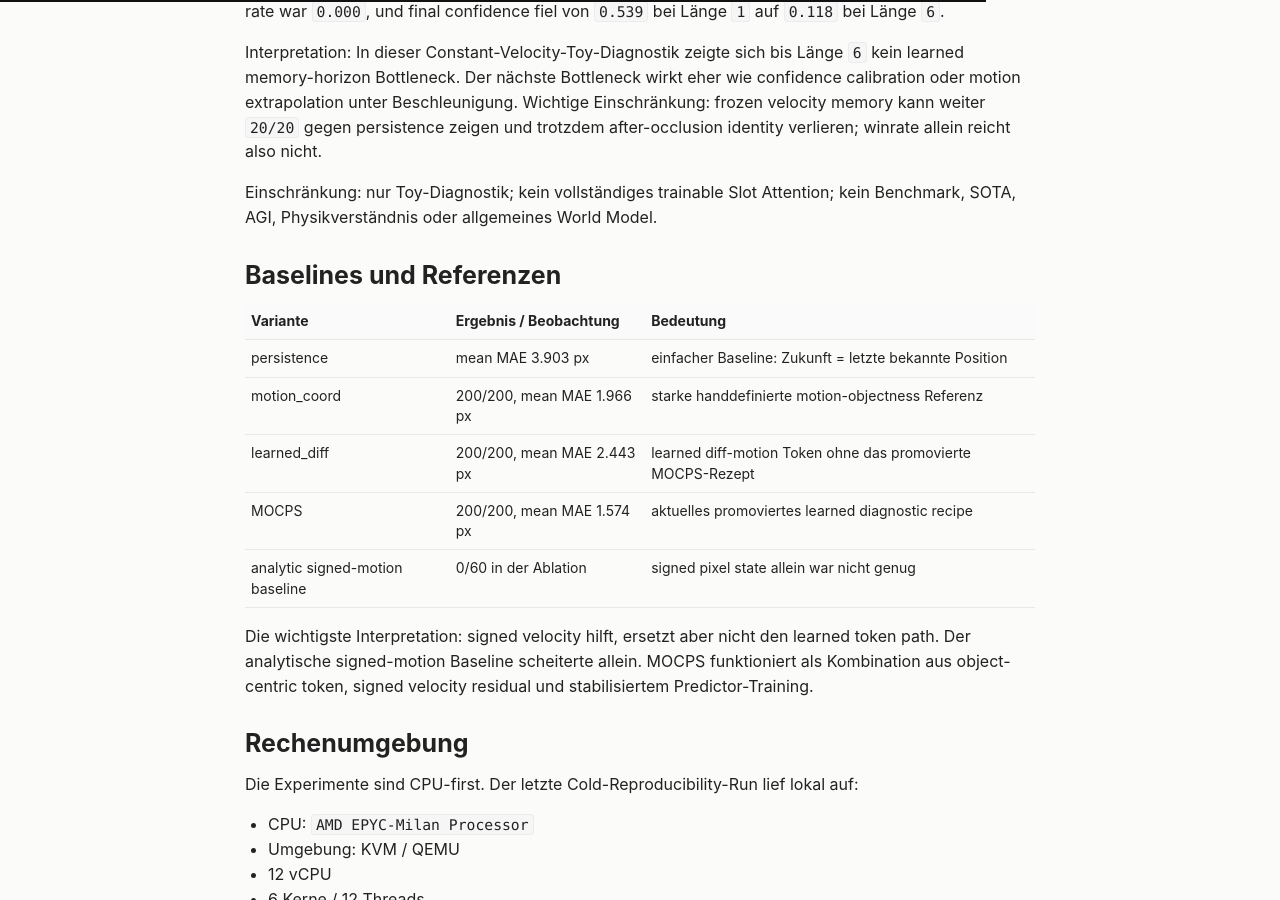
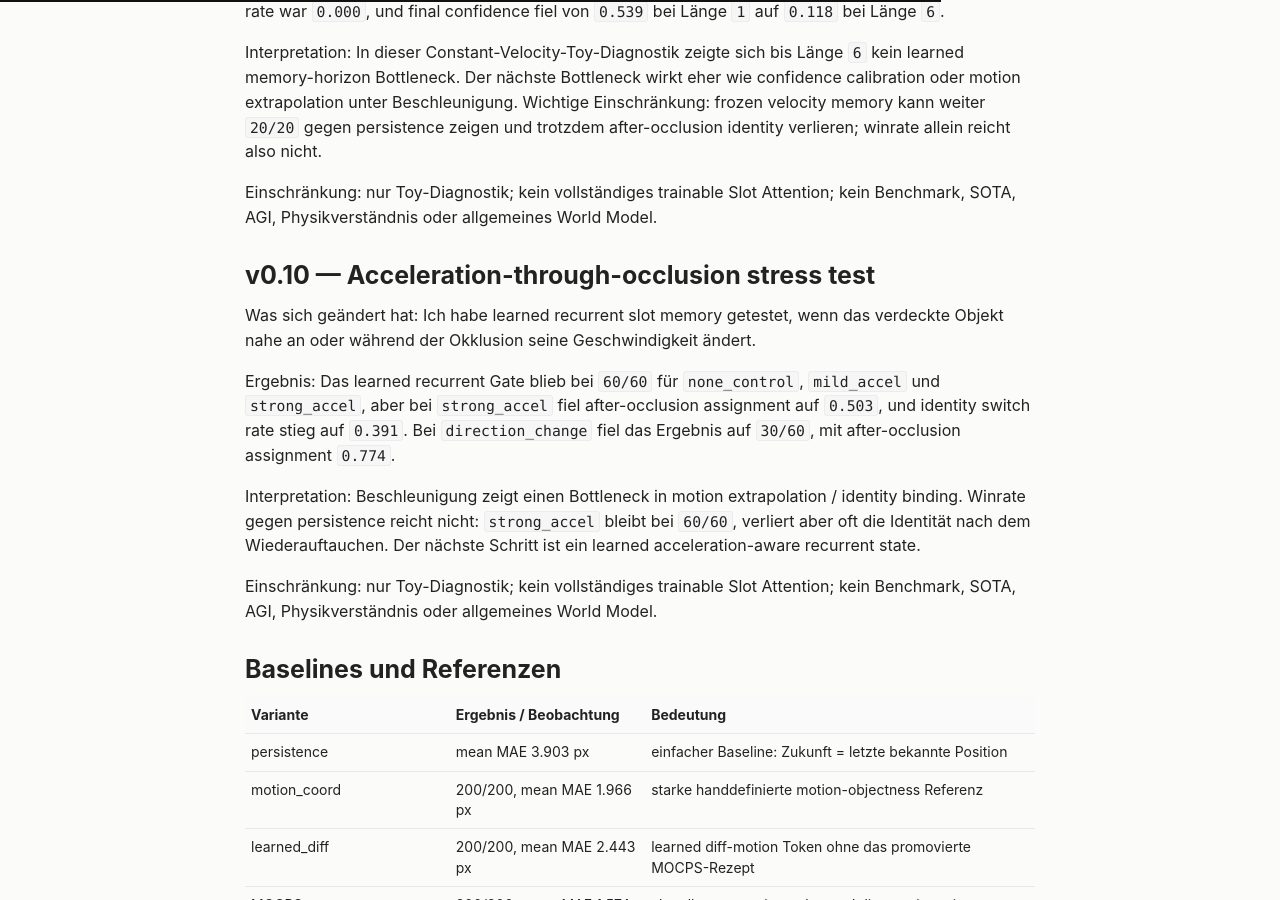
Before and after one commit to rdemb/rdemb.github.io, a Jekyll site: the page built from de/mocps.md, in a window 1280 px wide and 900 px high, scrolled down 6473 px. Built offline with Jekyll 4.4.1, drawn with Linux system fonts in a browser that asks for light colours; some of the changed text lies outside the part shown.

Commit message:
Update MOCPS acceleration occlusion note

```diff
--- a/de/mocps.md
+++ b/de/mocps.md
@@ -204,6 +204,16 @@ Interpretation: In dieser Constant-Velocity-Toy-Diagnostik zeigte sich bis Läng
 
 Einschränkung: nur Toy-Diagnostik; kein vollständiges trainable Slot Attention; kein Benchmark, SOTA, AGI, Physikverständnis oder allgemeines World Model.
 
+## v0.10 — Acceleration-through-occlusion stress test
+
+Was sich geändert hat: Ich habe learned recurrent slot memory getestet, wenn das verdeckte Objekt nahe an oder während der Okklusion seine Geschwindigkeit ändert.
+
+Ergebnis: Das learned recurrent Gate blieb bei `60/60` für `none_control`, `mild_accel` und `strong_accel`, aber bei `strong_accel` fiel after-occlusion assignment auf `0.503`, und identity switch rate stieg auf `0.391`. Bei `direction_change` fiel das Ergebnis auf `30/60`, mit after-occlusion assignment `0.774`.
+
+Interpretation: Beschleunigung zeigt einen Bottleneck in motion extrapolation / identity binding. Winrate gegen persistence reicht nicht: `strong_accel` bleibt bei `60/60`, verliert aber oft die Identität nach dem Wiederauftauchen. Der nächste Schritt ist ein learned acceleration-aware recurrent state.
+
+Einschränkung: nur Toy-Diagnostik; kein vollständiges trainable Slot Attention; kein Benchmark, SOTA, AGI, Physikverständnis oder allgemeines World Model.
+
 ## Baselines und Referenzen
 
 | Variante | Ergebnis / Beobachtung | Bedeutung |
@@ -267,7 +277,7 @@ Das ist Absicht: eine kleine Diagnostik sollte ohne GPU-Cluster und ohne schwere
 
 ## Aktueller Stand
 
-MOCPS hat jetzt ein stabiles Single-Object-Ergebnis, und der Slot-Memory-Pfad hat das erste positive learned-gate-Ergebnis unter kurzer Okklusion. Das stärkste öffentliche Basisergebnis bleibt der Cold Run: `200/200` gegen Persistenz auf der abgedeckten Fläche.
+MOCPS hat jetzt ein stabiles Single-Object-Ergebnis, und der Slot-Memory-Pfad übersteht Constant-Velocity-Okklusion, aber v0.10 zeigt einen Fehler unter Beschleunigung. Das stärkste öffentliche Basisergebnis bleibt der Cold Run: `200/200` gegen Persistenz auf der abgedeckten Fläche.
 
 Das beendet die Forschung nicht. Es schließt nur die erste stabile Etappe ab: ein Rezept funktioniert auf den bekannten Welten und Baselines; die nächste Frage ist, wo es bricht.
 
@@ -278,12 +288,12 @@ Die nächsten Tests sollten schwieriger und unbequemer sein:
 - moving distractor: die erste geprüfte Version bricht das aktuelle single-object MOCPS; der Selection Audit zeigt, dass korrekte Target-Auswahl das geprüfte Grid repariert
 - crossing objects: v0.8 bricht feed-forward trainable assignment nach dem left/right-Tausch; v0.8.1 repariert den geprüften Crossing-Fall mit Slot-Memory
 - kurze Okklusion: v0.9 trennt einfache Memory von predictive memory; v0.9.1 zeigt ein learned Gate auf dem geprüften Grid
-- längere Okklusion und Beschleunigung statt konstanter Geschwindigkeit
+- acceleration-aware recurrent state nach v0.10
 - noisy background
 - mehr als ein bewegtes Objekt
 - Transfer zwischen world variants
 
-Die nächste Forschungsrichtung ist härtere Okklusion: längeres Verdecken, Beschleunigung und danach ein stärkerer recurrent slot state, falls das kleine Gate nicht mehr reicht.
+Die nächste Forschungsrichtung ist ein learned acceleration-aware recurrent state, danach noisy reappearance.
 
 ## Was das nicht bedeutet
 
```
Also changed, not shown: en/mocps.md (+13 -3 lines), mocps.md (+13 -3 lines).
